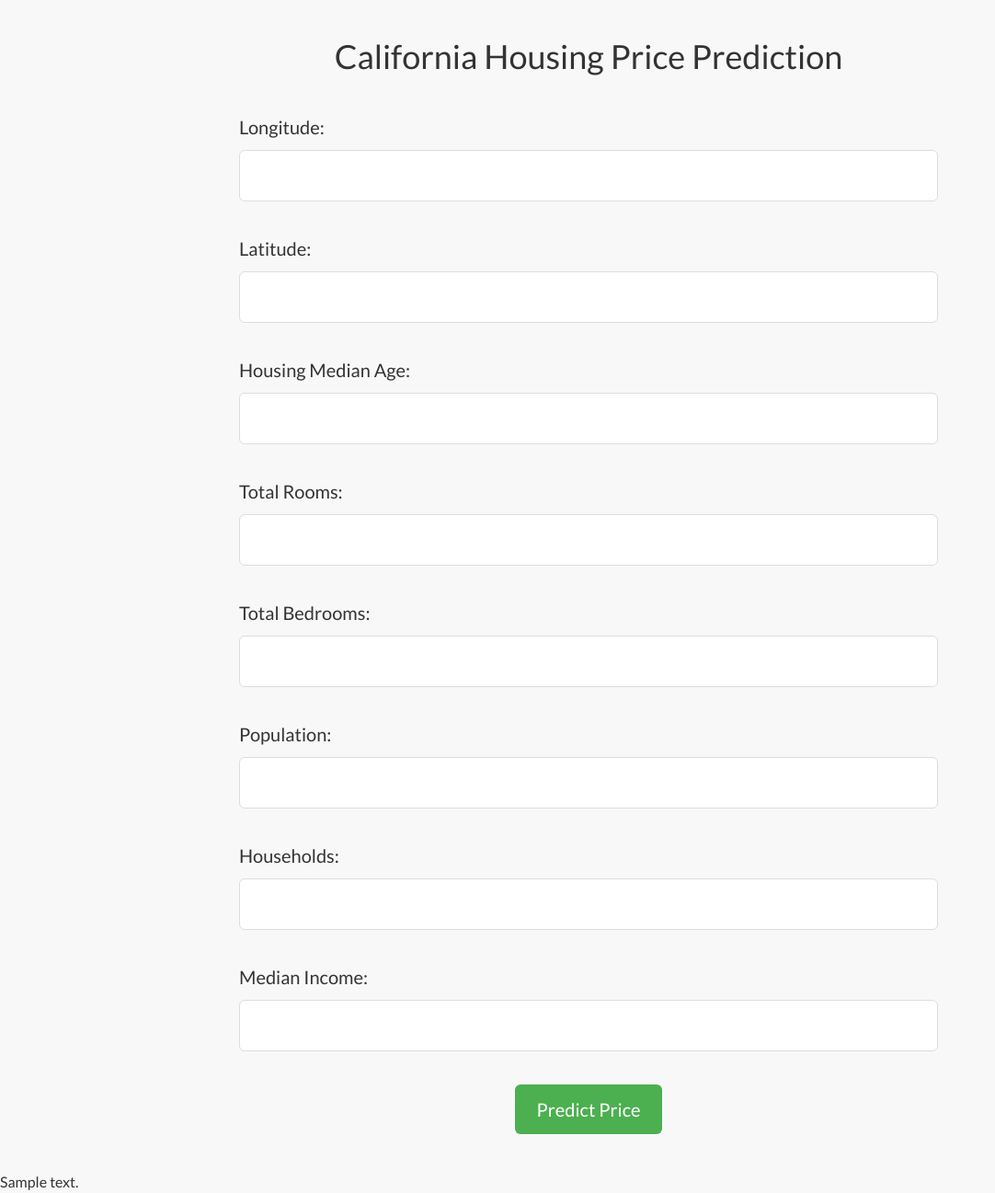
After one commit to QTanweer/California-Housing, a Flask app: template templates/predict.html in a window 1280 px wide. The commit adds this page. Shown: the whole page at 92% size, without its empty margins (0-1082 px from the left). Run offline with Flask 2, Linux system fonts and the light colour scheme; the template is opened without the code that fills it: most values are stand-ins (such as "Sample title", 1, 10 or a date in 2020); parts of the project's set-up code (start-up, migrations or seed data) failed here and were passed over; some libraries are stand-ins or nearby versions.

Commit message:
added 'home.html' and 'predict.html' files

```diff
--- /dev/null
+++ b/templates/predict.html
@@ -0,0 +1,94 @@
+<!DOCTYPE html>
+<html>
+  <head>
+    <title>California Housing Price Prediction</title>
+    <link href="https://fonts.googleapis.com/css?family=Lato:400,700" rel="stylesheet">
+    <link rel="stylesheet" href="https://stackpath.bootstrapcdn.com/bootstrap/4.3.1/css/bootstrap.min.css">
+    <style>
+      body {
+        font-family: 'Lato', sans-serif;
+        font-size: 16px;
+        color: #333;
+        background-color: #f8f8f8;
+      }
+      .container {
+        max-width: 800px;
+        margin: 0 auto;
+        padding: 40px 20px;
+        text-align: center;
+      }
+      h1 {
+        font-size: 36px;
+        margin-bottom: 40px;
+      }
+      label {
+        font-size: 20px;
+        margin-bottom: 10px;
+        display: block;
+        text-align: left;
+      }
+      input {
+        font-size: 20px;
+        padding: 12px 20px;
+        border-radius: 6px;
+        border: 1px solid #ddd;
+        margin-bottom: 20px;
+        width: 100%;
+      }
+
+    button {
+    padding: 12px 24px;
+    font-size: 20px;
+    border-radius: 6px;
+    border: none;
+    background-color: #4caf50;
+    color: #fff;
+    cursor: pointer;
+  }
+  button:hover {
+    background-color: #388e3c;
+  }
+</style>
+</head>
+<body>
+<div class="container">
+  <h1>California Housing Price Prediction</h1>
+  <form method="POST" action="{{ url_for('predict') }}">
+    <div class="form-group">
+      <label for="longitude">Longitude:</label>
+      <input type="number" step="any" name="longitude" id="longitude" required>
+    </div>
+    <div class="form-group">
+      <label for="latitude">Latitude:</label>
+      <input type="number" step="any" name="latitude" id="latitude" required>
+    </div>
+    <div class="form-group">
+      <label for="housing_median_age">Housing Median Age:</label>
+      <input type="number" step="any" name="housing_median_age" id="housing_median_age" required>
+    </div>
+    <div class="form-group">
+      <label for="total_rooms">Total Rooms:</label>
+      <input type="number" name="total_rooms" id="total_rooms" required>
+    </div>
+    <div class="form-group">
+      <label for="total_bedrooms">Total Bedrooms:</label>
+      <input type="number" name="total_bedrooms" id="total_bedrooms" required>
+    </div>
+    <div class="form-group">
+      <label for="population">Population:</label>
+      <input type="number" name="population" id="population" required>
+    </div>
+    <div class="form-group">
+      <label for="households">Households:</label>
+      <input type="number" name="households" id="households" required>
+    </div>
+    <div class="form-group">
+      <label for="median_income">Median Income:</label>
+      <input type="number" step="any" name="median_income" id="median_income" required>
+    </div>
+    <button type="submit">Predict Price</button>
+  </form>
+</div>
+{{prediction_text}}
+</body>
+</html>
```
Also changed, not shown: templates/home.html (+46 -10 lines).
